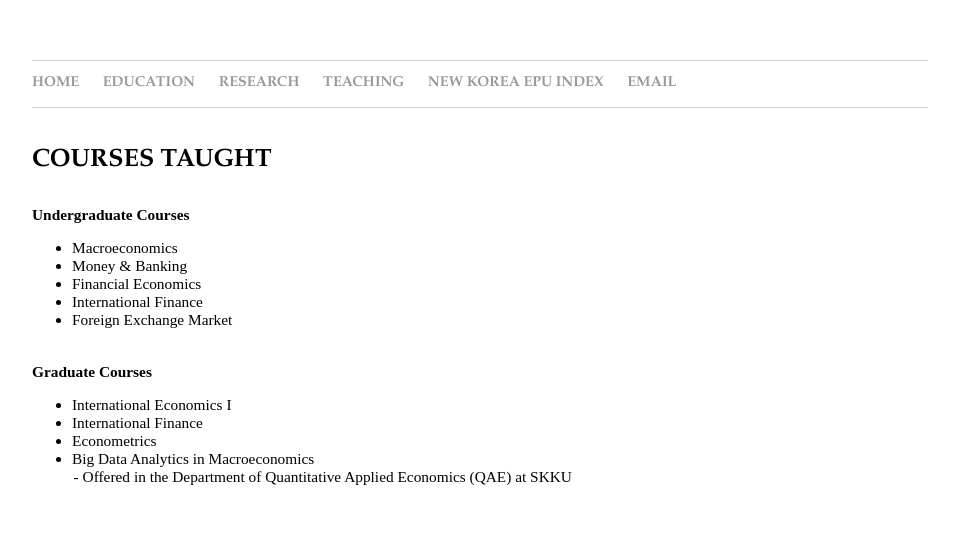
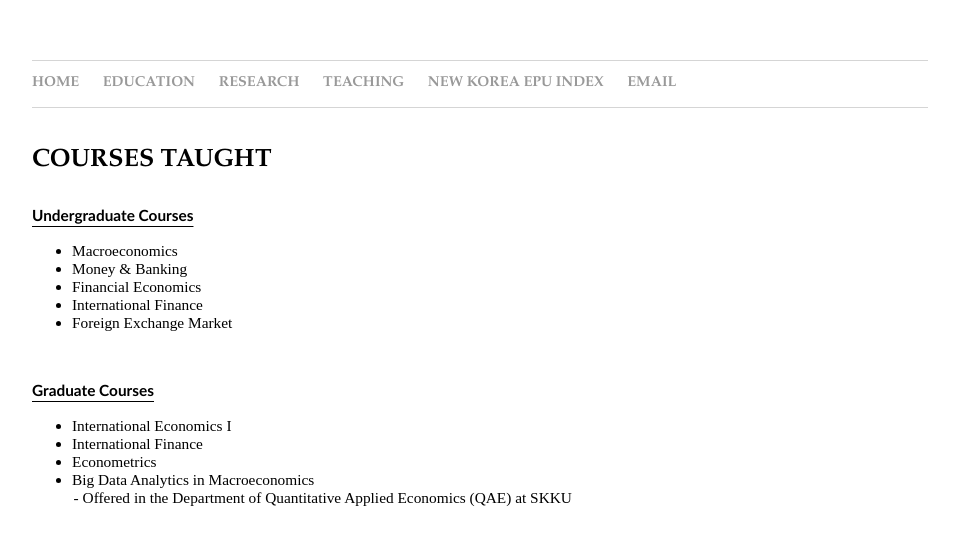
Before and after one commit to dooyeoncho/dooyeoncho.github.io, a Jekyll site: the page built from pages/teaching.html, in a window 1280 px wide. Shown: the top 545 px of the page, without its empty margins (160-1119 px from the left). Built offline with Jekyll 4.4.1, drawn with Linux system fonts in a browser that asks for light colours.

Commit message:
Update teaching.html

```diff
--- a/pages/teaching.html
+++ b/pages/teaching.html
@@ -10,7 +10,7 @@ title: Dooyeon Cho - Teaching
 <h1 class="headerstyle">COURSES TAUGHT</h1>
 </div>
 <div>
-			<div><b>Undergraduate Courses</b>
+			<div><b><p style="text-decoration: underline; text-underline-position:under;"><font face="Gill Sans", sans-serif;>Undergraduate Courses</font></p></b>
 			<ul>
 				<li> Macroeconomics </li>
 				<li> Money & Banking </li>
@@ -20,7 +20,7 @@ title: Dooyeon Cho - Teaching
 			</ul>
 		        </div>&nbsp;
 
-                        <div> <b>Graduate Courses</b>
+                        <div><b><p style="text-decoration: underline; text-underline-position:under;"><font face="Gill Sans", sans-serif;>Graduate Courses</font></p></b>
 	                <ul>
 				<li> International Economics I </li>
 				<li> International Finance </li>
```
